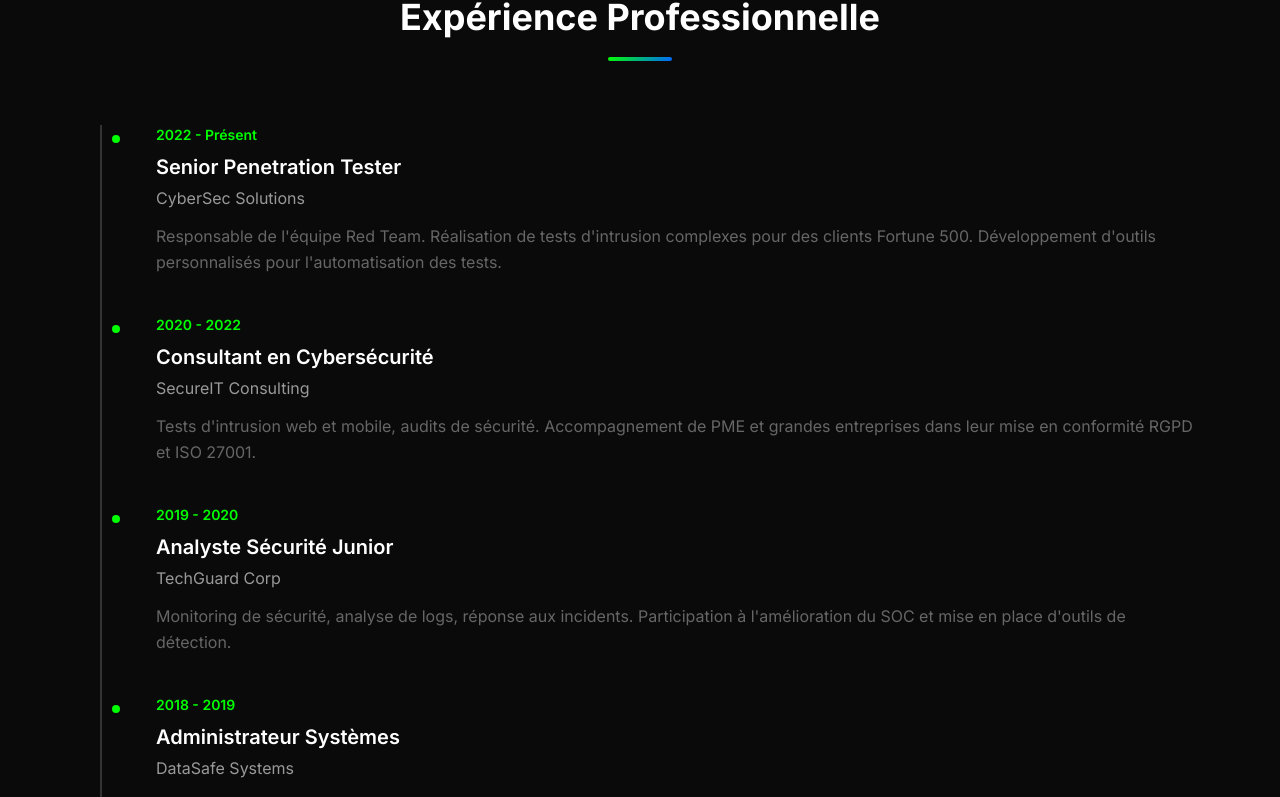
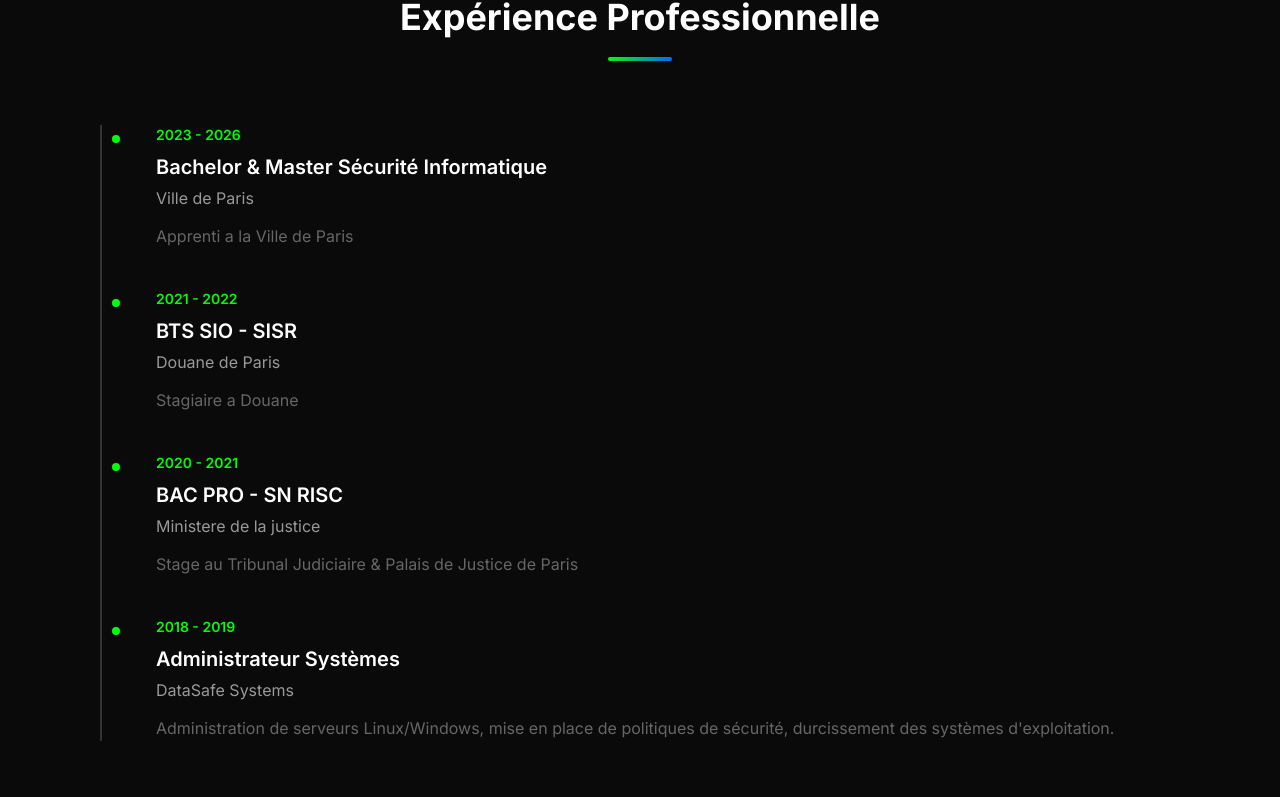
Before and after one commit to M0rPH3U53/M0rPH3U53.github.io, a React (Vite) app: page / in a window 1280 px wide. Shown: the part 3719-4516 px from the top of the page. Built offline with nearby package versions, Linux system fonts and the light colour scheme.

Commit message:
Update Experience.tsx

```diff
--- a/src/components/Experience.tsx
+++ b/src/components/Experience.tsx
@@ -3,22 +3,22 @@ import React from 'react';
 const Experience: React.FC = () => {
   const experiences = [
     {
-      date: '2022 - Présent',
-      title: 'Senior Penetration Tester',
-      company: 'CyberSec Solutions',
-      description: 'Responsable de l\'équipe Red Team. Réalisation de tests d\'intrusion complexes pour des clients Fortune 500. Développement d\'outils personnalisés pour l\'automatisation des tests.'
+      date: '2023 - 2026',
+      title: 'Bachelor & Master Sécurité Informatique',
+      company: 'Ville de Paris',
+      description: 'Apprenti a la Ville de Paris'
     },
     {
-      date: '2020 - 2022',
-      title: 'Consultant en Cybersécurité',
-      company: 'SecureIT Consulting',
-      description: 'Tests d\'intrusion web et mobile, audits de sécurité. Accompagnement de PME et grandes entreprises dans leur mise en conformité RGPD et ISO 27001.'
+      date: '2021 - 2022',
+      title: 'BTS SIO - SISR',
+      company: 'Douane de Paris',
+      description: 'Stagiaire a Douane'
     },
     {
-      date: '2019 - 2020',
-      title: 'Analyste Sécurité Junior',
-      company: 'TechGuard Corp',
-      description: 'Monitoring de sécurité, analyse de logs, réponse aux incidents. Participation à l\'amélioration du SOC et mise en place d\'outils de détection.'
+      date: '2020 - 2021',
+      title: 'BAC PRO - SN RISC',
+      company: 'Ministere de la justice',
+      description: 'Stage au Tribunal Judiciaire & Palais de Justice de Paris'
     },
     {
       date: '2018 - 2019',
```
